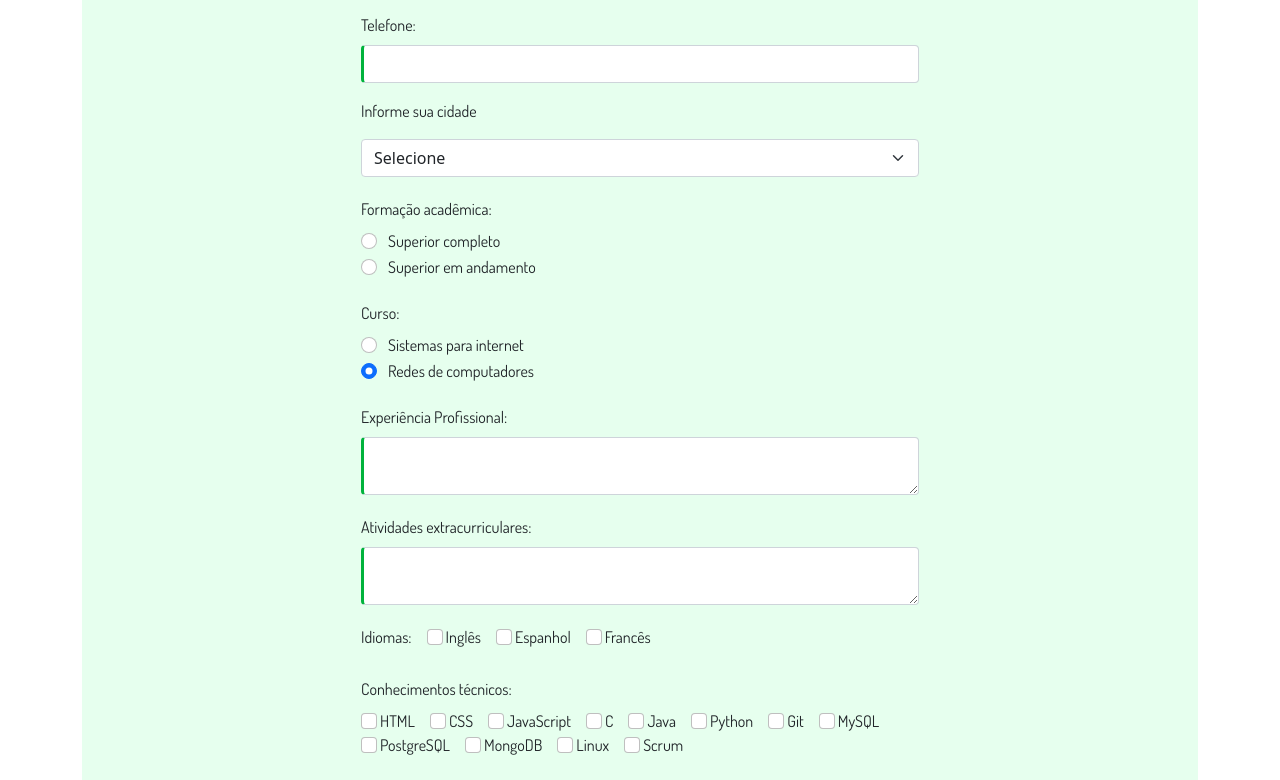
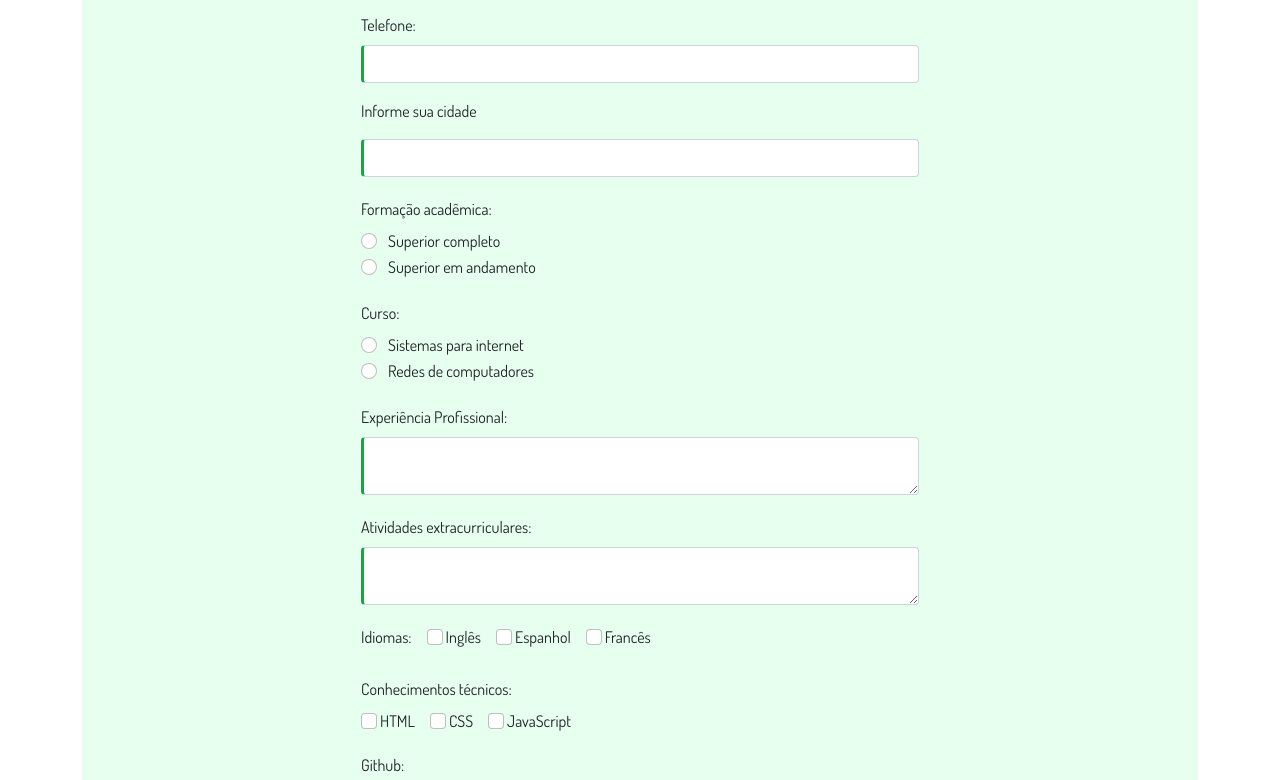
Before and after one commit to taysamendes/projeto-pdist, an Angular app: page /cadastro in a window 1280 px wide. Shown: the part 360-1140 px from the top of the page. Built offline with nearby package versions, Linux system fonts and the light colour scheme.

Commit message:
alteracao de crud

```diff
--- a/src/app/cadastro/cadastro.component.html
+++ b/src/app/cadastro/cadastro.component.html
@@ -2,87 +2,87 @@
 <div class="container">
     <h3 class="titulo">Cadastre seu currículo</h3>
 
-    <form action="" method="POST" name="formulario">
+    <form [formGroup]="curriculoForm" (ngSubmit)="cadastrar()">
         <div class="col-md-6 offset-md-3">
             <div class="mb-3">
                 <label for="form-nome" class="form-label">Nome:</label>
-                <input type="text" class="form-control" id="form-nome">
+                <input name="nome" type="text" class="form-control" id="form-nome" formControlName="nome">
             </div>
             <div class="mb-3">
                 <label for="form-email" class="form-label">Email:</label>
-                <input type="email" class="form-control" id="form-email">
+                <input name="email" type="email" class="form-control" id="form-email" formControlName="email">
             </div>
 
             <div class="mb-3">
                 <label for="form-telefone" class="form-label">Telefone:</label>
-                <input type="text" onkeypress="return event.charCode >= 48 && event.charCode <= 57" class="form-control"
-                    id="form-telefone">
+                <input name="telefone" type="text" onkeypress="return event.charCode >= 48 && event.charCode <= 57" class="form-control"
+                    id="form-telefone" formControlName="telefone">
             </div>
 
             <label for="form-cidade" class="form-label mb-3">Informe sua cidade</label>
-            <select class="form-select" aria-label="Default select example">
+            <select class="form-control" name="cidade" aria-label="Default select example" id="cidade" formControlName="cidade">
                 <option selected>Selecione</option>
-                <option value="1">Cabedelo</option>
-                <option value="2">Cajazeiras</option>
-                <option value="3">João Pessoa</option>
+                <option value="cabedelo">Cabedelo</option>
+                <option value="cajazeiras">Cajazeiras</option>
+                <option value="joao pessoa">João Pessoa</option>
             </select>
 
             <label for="form-formacao" class="form-espaco form-label">Formação acadêmica:</label>
             <div class="form-check">
-                <input class="form-check-input" type="radio" name="flexRadioDefault" id="flexRadioDefault1">
-                <label class="form-check-label" for="flexRadioDefault1">
+                <input class="form-check-input" type="radio" name="formacao" id="superiorComp" value="superiorComp" formControlName="formacao">
+                <label class="form-check-label" for="superiorComp">
                     Superior completo
                 </label>
             </div>
             <div class="form-check">
-                <input class="form-check-input" type="radio" name="flexRadioDefault" id="flexRadioDefault2" checked>
-                <label class="form-check-label" for="flexRadioDefault2">
+                <input class="form-check-input" type="radio" name="formacao" id="superiorAnd" value="superiorAnd" formControlName="formacao">
+                <label class="form-check-label" for="superiorAnd">
                     Superior em andamento
                 </label>
             </div>
 
             <label for="form-curso" class="form-espaco form-label">Curso:</label>
             <div class="form-check">
-                <input class="form-check-input" type="radio" name="flexRadioDefault" id="flexRadioDefault1">
-                <label class="form-check-label" for="flexRadioDefault1">
+                <input class="form-check-input" type="radio" name="curso" id="tsi" value="tsi" formControlName="curso">
+                <label class="form-check-label" for="tsi">
                     Sistemas para internet
                 </label>
             </div>
             <div class="form-check">
-                <input class="form-check-input" type="radio" name="flexRadioDefault" id="flexRadioDefault2" checked>
-                <label class="form-check-label" for="flexRadioDefault2">
+                <input class="form-check-input" type="radio" name="curso" id="redes" value="redes" formControlName="curso">
+                <label class="form-check-label" for="redes">
                     Redes de computadores
                 </label>
             </div>
 
             <label for="form-experiencia" class="form-label form-espaco">Experiência Profissional:</label>
             <div class="form-floating">
-                <textarea class="form-control" placeholder="Leave a comment here" id="experiencia"></textarea>
+                <textarea name="experiencia" class="form-control" placeholder="Leave a comment here" id="experiencia" formControlName="experiencia"></textarea>
                 <label for="experiencia"></label>
             </div>
 
             <label for="form-atividade" class="form-label form-espaco">Atividades extracurriculares:</label>
             <div class="form-floating">
-                <textarea class="form-control" placeholder="Leave a comment here" id="atividade"></textarea>
+                <textarea name="atividades" class="form-control" placeholder="Leave a comment here" id="atividade" formControlName="atividades"></textarea>
                 <label for="atividade"></label>
             </div>
 
             <label for="form-idioma" class="form-label form-espaco">Idiomas:</label>
             <div class="form-check-idioma">
-                <input class="form-check-input" type="checkbox" value="" id="id-ingles">
-                <label class="form-check-label" for="id-ingles">
+                <input name="idioma" class="form-check-input" type="checkbox" value="ingles" id="ingles"  formControlName="idioma">
+                <label class="form-check-label" for="ingles">
                     Inglês
                 </label>
             </div>
             <div class="form-check-idioma">
-                <input class="form-check-input" type="checkbox" value="" id="id-espanhol">
-                <label class="form-check-label" for="id-espanhol">
+                <input name="idioma" class="form-check-input" type="checkbox" value="espanhol" id="espanhol"  formControlName="idioma">
+                <label class="form-check-label" for="espanhol">
                     Espanhol
                 </label>
             </div>
             <div class="form-check-idioma">
-                <input class="form-check-input" type="checkbox" value="" id="id-frances">
-                <label class="form-check-label" for="id-frances">
+                <input name="idioma" class="form-check-input" type="checkbox" value="frances" id="frances"  formControlName="idioma">
+                <label class="form-check-label" for="frances">
                     Francês
                 </label>
             </div>
@@ -90,89 +90,32 @@
 
             <label for="form-lig-prog" class="form-label form-espaco">Conhecimentos técnicos:</label><br />
             <div class="form-check-ligprog">
-                <input class="form-check-input" type="checkbox" value="" id="id-html">
-                <label class="form-check-label" for="id-ligprog">
+                <input name="conhecimento" class="form-check-input" type="checkbox" value="html" id="id-html"  formControlName="conhecimento">
+                <label class="form-check-label" for="id-html">
                     HTML
                 </label>
             </div>
             <div class="form-check-ligprog">
-                <input class="form-check-input" type="checkbox" value="" id="id-css">
-                <label class="form-check-label" for="id-ligprog">
+                <input name="conhecimento" class="form-check-input" type="checkbox" value="css" id="id-css" formControlName="conhecimento">
+                <label class="form-check-label" for="id-css">
                     CSS
                 </label>
             </div>
             <div class="form-check-ligprog">
-                <input class="form-check-input" type="checkbox" value="" id="id-js">
-                <label class="form-check-label" for="id-ligprog">
+                <input name="conhecimento" class="form-check-input" type="checkbox" value="js" id="id-js" formControlName="conhecimento">
+                <label class="form-check-label" for="id-js">
                     JavaScript
-                </label>
-            </div>
-            <div class="form-check-ligprog">
-                <input class="form-check-input" type="checkbox" value="" id="id-ligprog-C">
-                <label class="form-check-label" for="id-ligprog">
-                    C
-                </label>
-            </div>
-
-            <div class="form-check-ligprog">
-                <input class="form-check-input" type="checkbox" value="" id="id-ligprog-java">
-                <label class="form-check-label" for="id-ligprog">
-                    Java
-                </label>
-            </div>
-            <div class="form-check-ligprog">
-                <input class="form-check-input" type="checkbox" value="" id="id-ligprog-python">
-                <label class="form-check-label" for="id-ligprog">
-                    Python
-                </label>
-            </div>
-            <div class="form-check-ligprog">
-                <input class="form-check-input" type="checkbox" value="" id="id-git">
-                <label class="form-check-label" for="id-ligprog">
-                    Git
-                </label>
-            </div>
-            <div class="form-check-ligprog">
-                <input class="form-check-input" type="checkbox" value="" id="id-mysql">
-                <label class="form-check-label" for="id-ligprog">
-                    MySQL
-                </label>
-            </div>
-            <div class="form-check-ligprog">
-                <input class="form-check-input" type="checkbox" value="" id="id-postgres">
-                <label class="form-check-label" for="id-ligprog">
-                    PostgreSQL
-                </label>
-            </div>
-
-            <div class="form-check-ligprog">
-                <input class="form-check-input" type="checkbox" value="" id="id-mongo">
-                <label class="form-check-label" for="id-ligprog">
-                    MongoDB
-                </label>
-            </div>
-
-            <div class="form-check-ligprog">
-                <input class="form-check-input" type="checkbox" value="" id="id-linux">
-                <label class="form-check-label" for="id-ligprog">
-                    Linux
-                </label>
-            </div>
-            <div class="form-check-ligprog">
-                <input class="form-check-input" type="checkbox" value="" id="id-scrum">
-                <label class="form-check-label" for="id-ligprog">
-                    Scrum
                 </label>
             </div>
 
             <div class="form-espaco">
                 <label for="form-github" class="form-label">Github:</label>
-                <input type="url" class="form-control" id="form-github">
+                <input name="github" type="url" class="form-control" id="form-github" formControlName="github">
             </div>
 
             <div class="form-espaco">
                 <label for="form-linkedin" class="form-label">Linkedin:</label>
-                <input type="url" class="form-control" id="form-linkedin">
+                <input type="linkedin" class="form-control" id="form-linkedin" formControlName="linkedin">
             </div>
         </div>
 
--- a/src/app/curriculos/curriculo.model.ts
+++ b/src/app/curriculos/curriculo.model.ts
@@ -5,7 +5,7 @@ export class Curriculo {
     public cidade!: string
     public formacao!: string
     public experiencia!: string
-    public conhecimentoTecnico!: Array<string>
+    public conhecimento!: Array<string>
     public linkedin!: string
     public gitHub!: string
     public telefone!: string
--- a/src/app/curriculos/curriculos.component.css
+++ b/src/app/curriculos/curriculos.component.css
@@ -3,6 +3,9 @@
     padding-left: 60px;
 }
 
+strong {
+    padding-right: 6px;
+}
 
 .font {
     font-family: 'Dosis', sans-serif;
--- a/src/app/footer/footer.component.css
+++ b/src/app/footer/footer.component.css
@@ -1,3 +1,9 @@
+footer {
+    position: sticky;
+    padding-top: 73px;
+
+}
+
 .text-uppercase {
     font-size: 22px;
     font-family: 'Comfortaa', cursive;
--- a/src/app/home/home.component.css
+++ b/src/app/home/home.component.css
@@ -1,5 +1,6 @@
 .container{
     margin-top: 2%;
+    position: initial;
 }
 .dicas{
     text-align: center;
--- a/src/app/shared/services/curriculo.service.ts
+++ b/src/app/shared/services/curriculo.service.ts
@@ -8,7 +8,7 @@ import { Curriculo } from 'src/app/curriculos/curriculo.model';
   providedIn: 'root'
 })
 export class CurriculoService {
-  url = 'http://localhost:8080/curriculos'
+  url = 'http://new-django.herokuapp.com/students'
 
   httpOptions = {
     headers: new HttpHeaders({
@@ -26,4 +26,8 @@ export class CurriculoService {
   public cadastrarCurriculo(curriculo: Curriculo): Observable<Curriculo> {
     return this.httpClient.post<Curriculo>(this.url, curriculo, this.httpOptions)
   }
+
+  public deletarCurriculo(id: number):Observable<Curriculo>{
+    return this.httpClient.delete<Curriculo>(`${this.url}/${id}`)
+  }
 }
```
Also changed, not shown: src/app/app.module.ts (+6 -1 lines), src/app/cadastro/cadastro.component.ts (+31 -3 lines), src/app/curriculos/curriculos.component.html (+14 -53 lines), src/app/curriculos/curriculos.component.ts (+21 -1 lines).
